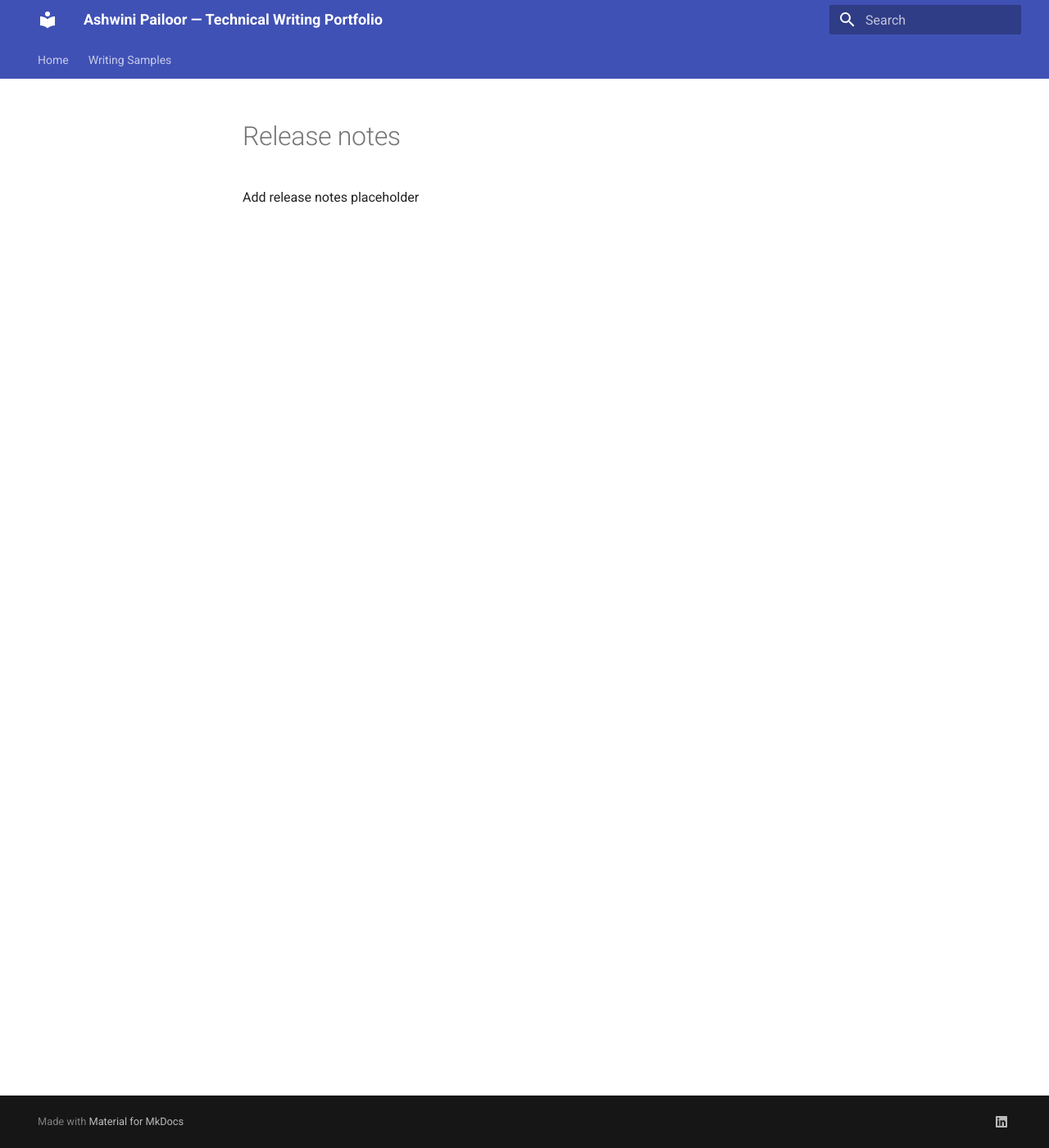
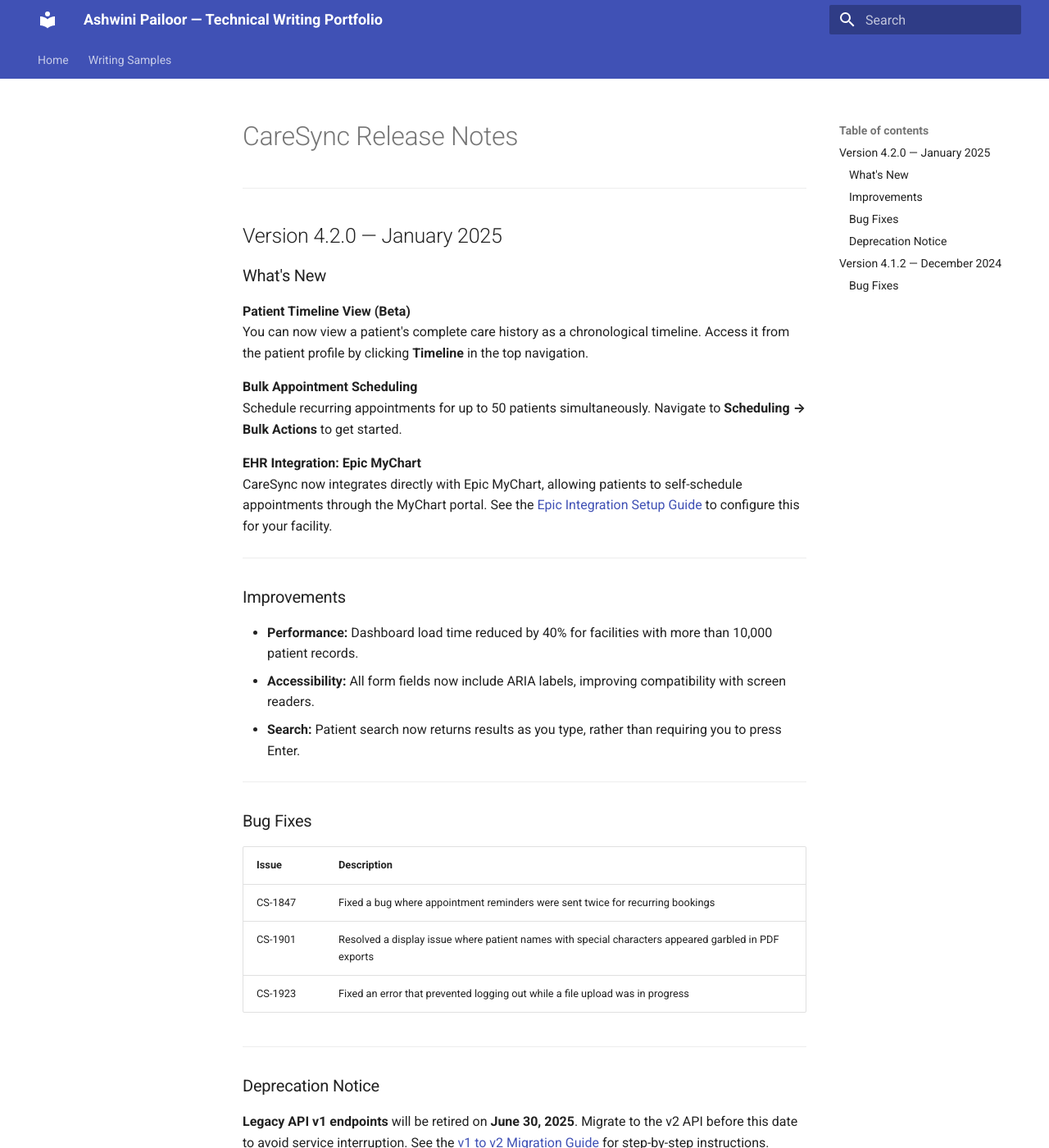
Before and after one commit to AshwiniPailoor/Technical_writing_portfolio, an MkDocs documentation site: the page built from docs/release-notes.md, in a window 1280 px wide and 1400 px high. Shown: the whole window at 82% size. Built offline with MkDocs 1.6.1 and Material for MkDocs 9.7.7, drawn with Linux system fonts in a browser that asks for light colours; some of the changed text lies outside the part shown.

Commit message:
Update release-notes.md

```diff
--- a/docs/release-notes.md
+++ b/docs/release-notes.md
@@ -1 +1,61 @@
-Add release notes placeholder
+# CareSync Release Notes
+
+---
+
+## Version 4.2.0 — January 2025
+
+### What's New
+
+**Patient Timeline View (Beta)**
+You can now view a patient's complete care history as a chronological timeline.
+Access it from the patient profile by clicking **Timeline** in the top navigation.
+
+**Bulk Appointment Scheduling**
+Schedule recurring appointments for up to 50 patients simultaneously.
+Navigate to **Scheduling → Bulk Actions** to get started.
+
+**EHR Integration: Epic MyChart**
+CareSync now integrates directly with Epic MyChart, allowing patients to
+self-schedule appointments through the MyChart portal.
+See the [Epic Integration Setup Guide](#) to configure this for your facility.
+
+---
+
+### Improvements
+
+- **Performance:** Dashboard load time reduced by 40% for facilities with more than 10,000 patient records.
+- **Accessibility:** All form fields now include ARIA labels, improving compatibility with screen readers.
+- **Search:** Patient search now returns results as you type, rather than requiring you to press Enter.
+
+---
+
+### Bug Fixes
+
+| Issue | Description |
+|-------|-------------|
+| CS-1847 | Fixed a bug where appointment reminders were sent twice for recurring bookings |
+| CS-1901 | Resolved a display issue where patient names with special characters appeared garbled in PDF exports |
+| CS-1923 | Fixed an error that prevented logging out while a file upload was in progress |
+
+---
+
+### Deprecation Notice
+
+**Legacy API v1 endpoints** will be retired on **June 30, 2025**.
+Migrate to the v2 API before this date to avoid service interruption.
+See the [v1 to v2 Migration Guide](#) for step-by-step instructions.
+
+---
+
+## Version 4.1.2 — December 2024
+
+### Bug Fixes
+
+- Fixed an issue where the insurance verification module timed out for
+  facilities in the UTC-8 timezone.
+- Resolved a conflict between the mobile app and two-factor authentication
+  when using hardware security keys.
+
+---
+
+*This is a writing sample created for portfolio purposes. CareSync is a fictional product.*
```
